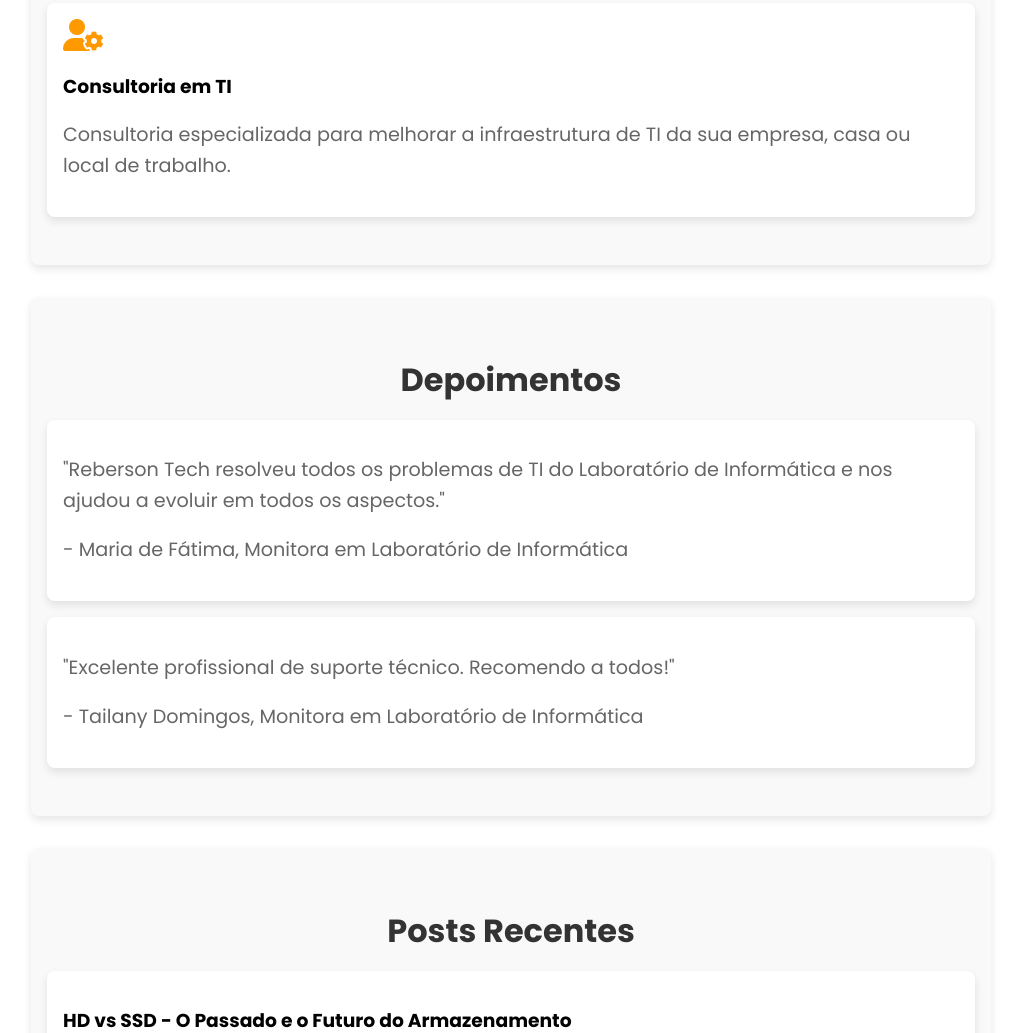
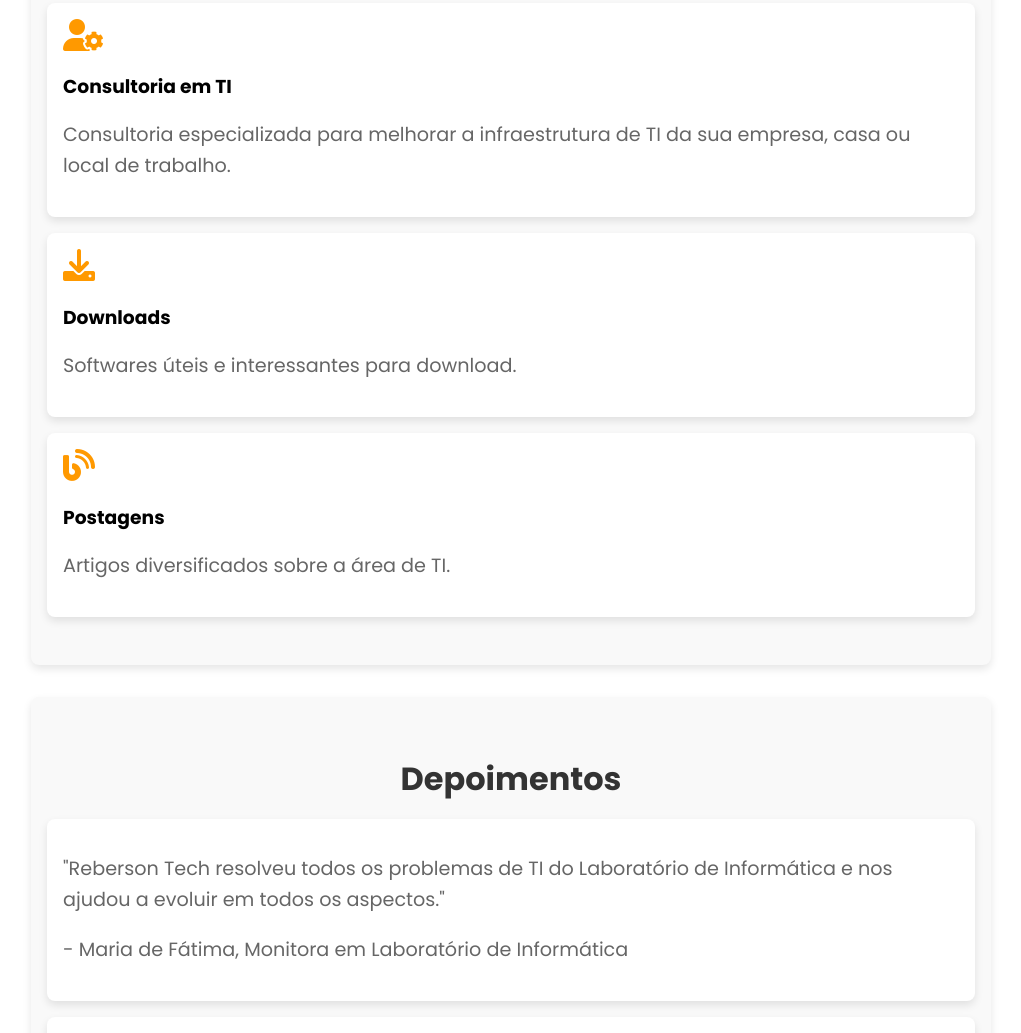
Before and after one commit to reberson-454578/Reberson-Tech, a plain HTML site: page index.html in a window 1280 px wide. Shown: the part 960-1993 px from the top of the page, without its empty margins (129-1150 px from the left). Drawn offline with Linux system fonts and the light colour scheme.

Commit message:
Adição da descrição do restante dos serviços na página inicial

```diff
--- a/index.html
+++ b/index.html
@@ -83,6 +83,16 @@
             Consultoria especializada para melhorar a infraestrutura de TI da
             sua empresa, casa ou local de trabalho.
           </p>
+        </div>
+        <div class="service">
+          <i class="fa-solid fa-download"></i>
+          <h3>Downloads</h3>
+          <p>Softwares úteis e interessantes para download.</p>
+        </div>
+        <div class="service">
+          <i class="fa-solid fa-blog"></i>
+          <h3>Postagens</h3>
+          <p>Artigos diversificados sobre a área de TI.</p>
         </div>
       </section>
       <section class="testimonials">
```
